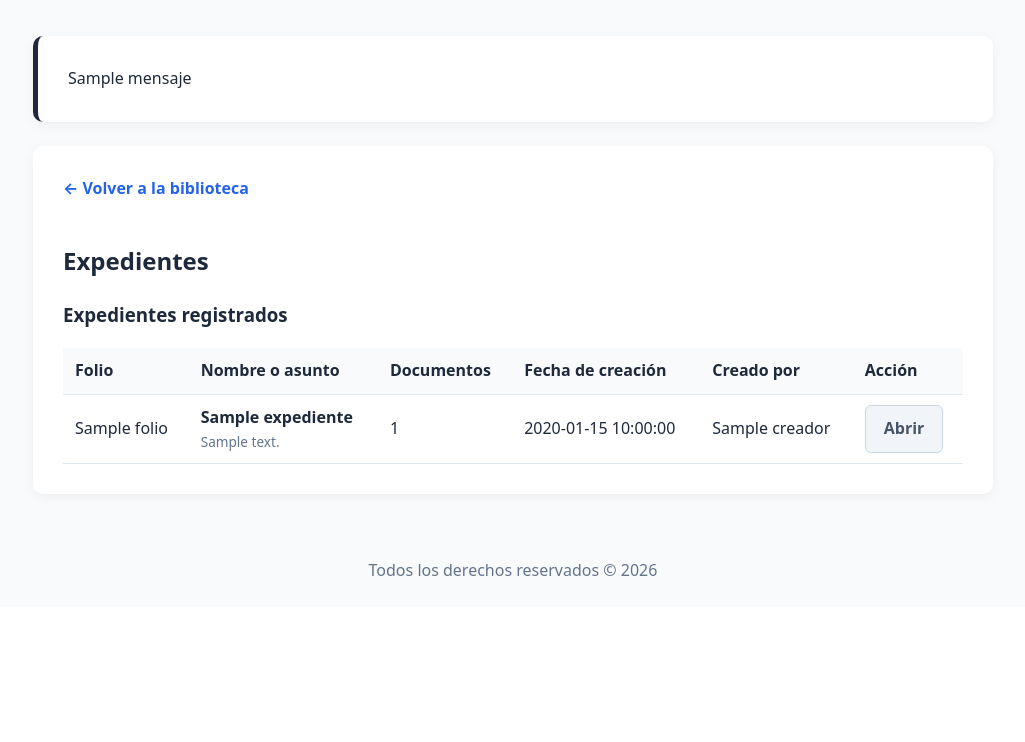
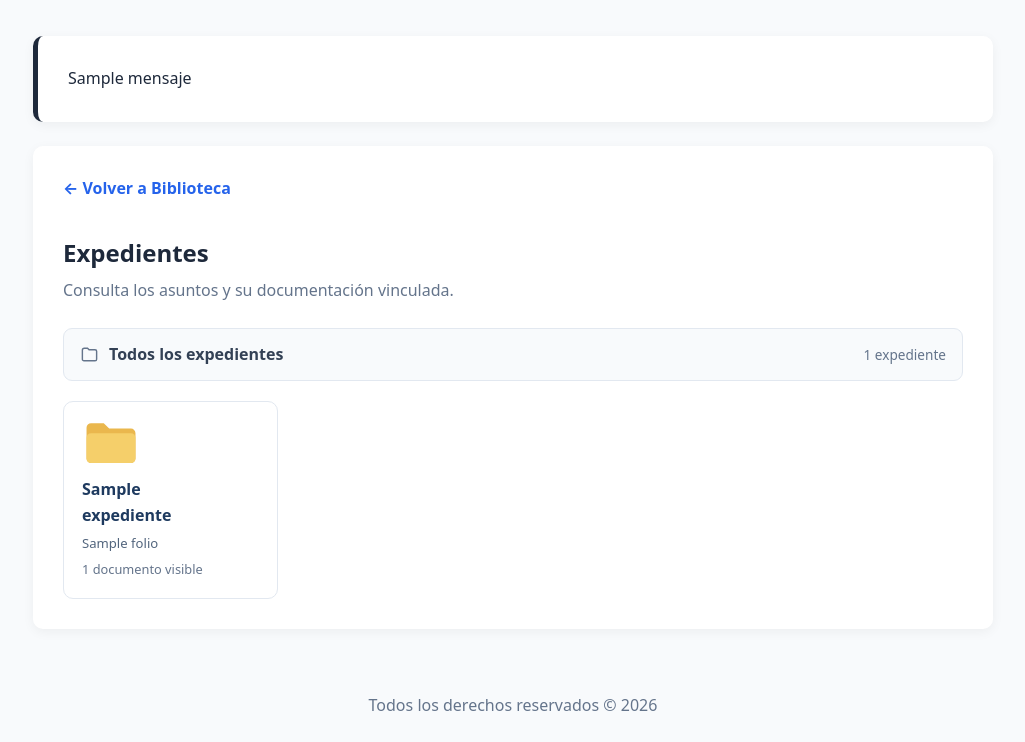
Before and after one commit to emmanuelmendezmndez-web/Gestor-Documental, a FastAPI app: template app/templates/expedientes.html in a window 1280 px wide. Shown: the part 202-944 px from the top of the page, without its empty margins (127-1152 px from the left). Before the commit the page ends 778 px from the top, so only its background shows below. Run offline with FastAPI, Linux system fonts and the light colour scheme; the template is opened without the code that fills it: most values are stand-ins (such as "Sample title", 1, 10 or a date in 2020).

Commit message:
Rediseña expedientes y actualiza ayudas de Clippy

```diff
--- a/app/static/busqueda_asistida.js
+++ b/app/static/busqueda_asistida.js
@@ -283,6 +283,7 @@
         const pantallaActual = () => {
             const ruta = window.location.pathname;
             if (ruta === "/") return "biblioteca";
+            if (ruta === "/expedientes/nuevo") return "expediente_nuevo";
             if (/^\/expedientes\/[^/]+\/?$/.test(ruta)) return "expediente";
             const pantallas = {"/inicio":"inicio", "/buscar":"buscar", "/subir":"subir", "/expedientes":"expedientes", "/papelera":"papelera", "/usuarios":"usuarios", "/cuenta":"cuenta", "/actividad":"actividad"};
             return pantallas[ruta] || "desconocida";
--- a/app/static/catalogo_ayuda_clippy.js
+++ b/app/static/catalogo_ayuda_clippy.js
@@ -3,14 +3,14 @@
     const orientacion = 'Consulta con una persona administradora para obtener orientación sobre esta función.';
     // Pantallas desde las que se admite consultar el catálogo. Es independiente
     // de las pantallas donde se realiza cada acción descrita en una ayuda.
-    const pantallasReconocidas = ['inicio', 'biblioteca', 'buscar', 'subir', 'expedientes', 'expediente', 'papelera', 'usuarios', 'cuenta', 'actividad'];
+    const pantallasReconocidas = ['inicio', 'biblioteca', 'buscar', 'subir', 'expedientes', 'expediente_nuevo', 'expediente', 'papelera', 'usuarios', 'cuenta', 'actividad'];
     // `pantallas` identifica el destino de la ayuda; no restringe dónde se pregunta.
     const catalogo = Object.freeze({
         biblioteca: {pantallas:['biblioteca'], capacidades:['ver'], respuesta:'Abre Biblioteca y combina título, categoría, área o fechas para precisar los resultados.'},
         busqueda: {pantallas:['buscar', 'biblioteca'], capacidades:['ver', 'ver_expedientes'], respuesta:'Escribe el título, folio o número de oficio en la barra superior y pulsa Buscar. También puedes usar los filtros de Biblioteca para precisar los resultados.'},
         subida: {pantallas:['subir'], capacidades:['ver', 'subir'], respuesta:'Abre Subir documento desde el menú, completa título y categoría y selecciona un archivo permitido de hasta 20 MB. Si no tienes área asignada, consulta a una persona administradora.'},
-        expedientes: {pantallas:['expedientes', 'expediente'], capacidades:['ver', 'ver_expedientes'], respuesta:'Abre Expedientes y elige Abrir para consultar la ficha de un asunto.'},
-        gestionar_expedientes: {pantallas:['expedientes'], capacidades:['ver', 'ver_expedientes', 'gestionar_expedientes'], respuesta:'En Expedientes escribe el nombre o asunto y pulsa Crear expediente; SIGED asigna el folio.'},
+        expedientes: {pantallas:['expedientes', 'expediente'], capacidades:['ver', 'ver_expedientes'], respuesta:'En Expedientes abre una carpeta para consultar el asunto y sus documentos visibles.'},
+        gestionar_expedientes: {pantallas:['expedientes', 'expediente_nuevo'], capacidades:['ver', 'ver_expedientes', 'gestionar_expedientes'], respuesta:'En Expedientes pulsa Nuevo expediente, escribe el nombre o asunto y, si deseas, una descripción. Al crearlo se asigna el folio.'},
         vincular_documentos: {pantallas:['expediente'], capacidades:['ver', 'ver_expedientes', 'gestionar_expedientes'], respuesta:'Abre la ficha del expediente, busca documentos, selecciona los que correspondan y pulsa Vincular selección al expediente.'},
         papelera: {pantallas:['papelera'], capacidades:['ver', 'papelera'], respuesta:'Abre Papelera desde el menú para consultar los documentos que ya no aparecen en Biblioteca.'},
         restaurar: {pantallas:['papelera'], capacidades:['ver', 'papelera', 'restaurar'], respuesta:'En Papelera selecciona los documentos y pulsa Restaurar selección para devolverlos a Biblioteca.'},
--- a/app/static/styles-07-expedientes-panel.css
+++ b/app/static/styles-07-expedientes-panel.css
@@ -1,4 +1,33 @@
 /* ---------- Expedientes ---------- */
+
+.explorador-cabecera { display: flex; flex-wrap: wrap; align-items: flex-end; justify-content: space-between; gap: 20px; margin-bottom: 24px; }
+.explorador-cabecera h2 { margin: 12px 0 6px; }
+.explorador-cabecera p { margin: 0; color: #64748b; }
+.expedientes-nuevo { display: inline-flex; align-items: center; gap: 8px; padding: 11px 16px; border-radius: 8px; background: #2563eb; color: #fff; font-weight: 600; text-decoration: none; }
+.expedientes-nuevo:hover { background: #1d4ed8; color: #fff; }
+.expedientes-nuevo:focus-visible, .expediente-abrir:focus-visible { outline: 3px solid #2563eb; outline-offset: 3px; }
+.explorador-ruta { display: flex; align-items: center; gap: 10px; padding: 13px 16px; border: 1px solid #e2e8f0; border-radius: 9px; background: #f8fafc; color: #334155; font-weight: 600; }
+.explorador-ruta svg { width: 19px; height: 19px; fill: none; stroke: #64748b; stroke-width: 1.8; }
+.explorador-total { margin-left: auto; color: #64748b; font-size: .85rem; font-weight: 400; }
+.expedientes-cuadricula { display: grid; grid-template-columns: repeat(auto-fill, minmax(190px, 1fr)); gap: 14px; padding: 20px 0 0; margin: 0; list-style: none; }
+.expediente-carpeta { position: relative; min-width: 0; border: 1px solid #e2e8f0; border-radius: 10px; background: #fff; }
+.expediente-carpeta:hover, .expediente-carpeta:focus-within { border-color: #93c5fd; background: #f8fbff; }
+.expediente-abrir { display: flex; min-height: 185px; flex-direction: column; align-items: flex-start; gap: 5px; padding: 18px 44px 18px 18px; color: #1e293b; text-decoration: none; overflow-wrap: anywhere; }
+.expediente-abrir strong { margin-top: 4px; color: #1e3a5f; }
+.expediente-icono { width: 58px; height: 48px; flex: none; }
+.carpeta-fondo { fill: #eab74d; }
+.carpeta-frente { fill: #f5cf6a; }
+.expediente-folio { color: #52657d; font-size: .82rem; }
+.expediente-cantidad { color: #64748b; font-size: .8rem; }
+.expediente-eliminar { position: absolute; top: 10px; right: 10px; }
+.expedientes-vacio { display: flex; flex-direction: column; align-items: center; padding: 58px 20px; text-align: center; color: #64748b; }
+.expedientes-vacio h3 { margin: 12px 0 4px; color: #334155; }
+.expedientes-vacio p { max-width: 420px; margin: 0; }
+@media (max-width: 480px) {
+    .expedientes-cuadricula { grid-template-columns: repeat(auto-fit, minmax(145px, 1fr)); gap: 10px; }
+    .expediente-abrir { padding-left: 14px; }
+    .explorador-ruta { flex-wrap: wrap; }
+}
 
 .encabezado-biblioteca {
     display: flex;
--- a/app/templates/base.html
+++ b/app/templates/base.html
@@ -86,7 +86,7 @@
                     <nav class="migas-pan" aria-label="Migas de pan">
                         <a href="/inicio">SIGED</a>
                         <span aria-hidden="true">/</span>
-                        <span aria-current="page">{% if pagina == "inicio" %}Panel de control{% elif pagina == "biblioteca" %}Biblioteca{% elif pagina == "buscar" %}Búsqueda global{% elif pagina == "subir" %}Subir documento{% elif pagina == "usuarios" %}Usuarios{% elif pagina == "papelera" %}Papelera{% elif pagina == "actividad" %}Actividad{% elif pagina == "cuenta" %}Mi cuenta{% else %}Panel de control{% endif %}</span>
+                        <span aria-current="page">{% if pagina == "inicio" %}Panel de control{% elif pagina == "biblioteca" %}Biblioteca{% elif pagina == "expedientes" %}Expedientes{% elif pagina == "expediente_nuevo" %}Nuevo expediente{% elif pagina == "buscar" %}Búsqueda global{% elif pagina == "subir" %}Subir documento{% elif pagina == "usuarios" %}Usuarios{% elif pagina == "papelera" %}Papelera{% elif pagina == "actividad" %}Actividad{% elif pagina == "cuenta" %}Mi cuenta{% else %}Panel de control{% endif %}</span>
                     </nav>
                     <span class="topbar-descripcion">Plataforma digital de archivos y control documental institucional</span>
                 </div>
--- a/app/templates/expedientes.html
+++ b/app/templates/expedientes.html
@@ -1,89 +1,47 @@
 {% extends "base.html" %}
 
 {% block contenido %}
-<section class="panel">
-    <a href="/" class="enlace-volver">← Volver a la biblioteca</a>
-    <h2>Expedientes</h2>
-
-    {% if puede("gestionar_expedientes") %}
-    <form action="/expedientes" method="post" class="formulario-expediente" data-clippy-tip="Al guardar, SIGED asignará un folio único. Después podrás abrir la ficha y vincular documentos existentes."><input type="hidden" name="csrf_token" value="{{ csrf_token }}">
-        <h3>Crear expediente</h3>
-        <div class="campo">
-            <label for="titulo-expediente">Nombre o asunto</label>
-            <input type="text" id="titulo-expediente" name="titulo" maxlength="200" data-clippy-read="Nombre del expediente" required>
+<section class="panel explorador-expedientes" aria-labelledby="expedientes-titulo">
+    <header class="explorador-cabecera">
+        <div>
+            <a href="/" class="enlace-volver">← Volver a Biblioteca</a>
+            <h2 id="expedientes-titulo">Expedientes</h2>
+            <p>Consulta los asuntos y su documentación vinculada.</p>
         </div>
-        <div class="campo">
-            <label for="descripcion-expediente">Descripción (opcional)</label>
-            <textarea id="descripcion-expediente" name="descripcion" maxlength="2000" rows="3"></textarea>
-        </div>
-        <button type="submit">Crear expediente</button>
-        <p class="nota">El sistema asignará un folio único automáticamente.</p>
-    </form>
-    {% endif %}
-
-    <h3>Expedientes registrados</h3>
+        {% if puede("gestionar_expedientes") %}
+        <a href="/expedientes/nuevo" class="expedientes-nuevo"><span aria-hidden="true">＋</span> Nuevo expediente</a>
+        {% endif %}
+    </header>
+    <div class="explorador-ruta" aria-label="Ubicación actual">
+        <svg viewBox="0 0 24 24" aria-hidden="true"><path d="M3 6.5A2.5 2.5 0 0 1 5.5 4h4l2 2H19a2 2 0 0 1 2 2v10a2 2 0 0 1-2 2H5a2 2 0 0 1-2-2z"/></svg>
+        <span>Todos los expedientes</span>
+        <span class="explorador-total">{{ expedientes|length }} {{ 'expediente' if expedientes|length == 1 else 'expedientes' }}</span>
+    </div>
     {% if expedientes %}
-    <div class="tabla-scroll">
-        <table>
-            <thead>
-                <tr>
-                    <th scope="col">Folio</th>
-                    <th scope="col">Nombre o asunto</th>
-                    <th scope="col">Documentos</th>
-                    <th scope="col">Fecha de creación</th>
-                    <th scope="col">Creado por</th>
-                    <th scope="col">Acción</th>
-                </tr>
-            </thead>
-            <tbody>
-                {% for expediente in expedientes %}
-                <tr>
-                    <td>{{ expediente["folio"] }}</td>
-                    <td>
-                        <strong>{{ expediente["titulo"] }}</strong>
-                        {% if expediente["descripcion"] %}
-                        <span class="subtexto">{{ expediente["descripcion"] }}</span>
-                        {% endif %}
-                    </td>
-                    <td>{{ expediente["total_documentos"] }}</td>
-                    <td>{{ expediente["fecha_creacion"] }}</td>
-                    <td>{{ expediente["creador"] or "—" }}</td>
-                    <td>
-                        <div class="acciones-formulario">
-                            <a href="/expedientes/{{ expediente['id'] }}" class="boton-secundario">Abrir</a>
-                            {% if puede("gestionar_expedientes") %}
-                            <form
-                                action="/expedientes/{{ expediente['id'] }}/eliminar"
-                                method="post"
-                                class="form-accion-inline"
-                                data-confirm-title="Eliminar expediente"
-                                data-confirm="Se eliminará la ficha de «{{ expediente['folio'] }} — {{ expediente['titulo'] }}» y sus vínculos. Los documentos originales seguirán disponibles en la biblioteca."
-                                data-confirm-label="Eliminar expediente"
-                                data-confirm-tone="danger"
-                            ><input type="hidden" name="csrf_token" value="{{ csrf_token }}">
-                                <button type="submit" class="boton-eliminar" aria-label="Eliminar expediente {{ expediente['folio'] }}" title="Eliminar expediente">
-                                    <svg viewBox="0 0 24 24" width="22" height="22" aria-hidden="true" focusable="false">
-                                        <path
-                                            d="M4 7h16M10 11v6M14 11v6M6 7l1 13h10l1-13M9 7V4h6v3"
-                                            fill="none"
-                                            stroke="currentColor"
-                                            stroke-width="2.2"
-                                            stroke-linecap="round"
-                                            stroke-linejoin="round"
-                                        />
-                                    </svg>
-                                </button>
-                            </form>
-                            {% endif %}
-                        </div>
-                    </td>
-                </tr>
-                {% endfor %}
-            </tbody>
-        </table>
+    <ul class="expedientes-cuadricula" aria-label="Expedientes registrados">
+        {% for expediente in expedientes %}
+        <li class="expediente-carpeta">
+            <a class="expediente-abrir" href="/expedientes/{{ expediente['id'] }}" aria-label="Abrir expediente {{ expediente['folio'] }}: {{ expediente['titulo'] }}">
+                <svg class="expediente-icono" viewBox="0 0 64 52" aria-hidden="true" focusable="false"><path class="carpeta-fondo" d="M5 8a5 5 0 0 1 5-5h14l6 6h24a5 5 0 0 1 5 5v28a5 5 0 0 1-5 5H10a5 5 0 0 1-5-5z"/><path class="carpeta-frente" d="M5 19a5 5 0 0 1 5-5h44a5 5 0 0 1 5 5v23a5 5 0 0 1-5 5H10a5 5 0 0 1-5-5z"/></svg>
+                <strong>{{ expediente['titulo'] }}</strong>
+                <span class="expediente-folio">{{ expediente['folio'] }}</span>
+                <span class="expediente-cantidad">{{ expediente['total_documentos'] }} {{ 'documento visible' if expediente['total_documentos'] == 1 else 'documentos visibles' }}</span>
+            </a>
+            {% if puede("gestionar_expedientes") %}
+            <form action="/expedientes/{{ expediente['id'] }}/eliminar" method="post" class="expediente-eliminar" data-confirm-title="Eliminar expediente" data-confirm="Se eliminará la ficha de «{{ expediente['folio'] }} — {{ expediente['titulo'] }}» y sus vínculos. Los documentos originales seguirán disponibles en la biblioteca." data-confirm-label="Eliminar expediente" data-confirm-tone="danger">
+                <input type="hidden" name="csrf_token" value="{{ csrf_token }}">
+                <button type="submit" class="boton-eliminar" aria-label="Eliminar expediente {{ expediente['folio'] }}" title="Eliminar expediente"><svg viewBox="0 0 24 24" width="20" height="20" aria-hidden="true"><path d="M4 7h16M10 11v6M14 11v6M6 7l1 13h10l1-13M9 7V4h6v3" fill="none" stroke="currentColor" stroke-width="2" stroke-linecap="round" stroke-linejoin="round"/></svg></button>
+            </form>
+            {% endif %}
+        </li>
+        {% endfor %}
+    </ul>
+    {% else %}
+    <div class="expedientes-vacio">
+        <svg class="expediente-icono" viewBox="0 0 64 52" aria-hidden="true"><path class="carpeta-fondo" d="M5 8a5 5 0 0 1 5-5h14l6 6h24a5 5 0 0 1 5 5v28a5 5 0 0 1-5 5H10a5 5 0 0 1-5-5z"/><path class="carpeta-frente" d="M5 19a5 5 0 0 1 5-5h44a5 5 0 0 1 5 5v23a5 5 0 0 1-5 5H10a5 5 0 0 1-5-5z"/></svg>
+        <h3>Aún no hay expedientes</h3>
+        <p>{% if puede('gestionar_expedientes') %}Crea un expediente para reunir documentos relacionados con un asunto.{% else %}Los expedientes aparecerán aquí cuando estén disponibles.{% endif %}</p>
     </div>
-    {% else %}
-    <p>Aún no hay expedientes registrados.</p>
     {% endif %}
 </section>
 {% endblock %}
```
Also changed, not shown: app/rutas_expedientes.py (+18 -4 lines), app/static/clippy_asistente.js (+5 -8 lines), app/templates/expediente_nuevo.html (added, +22 -0 lines), tests/busqueda_asistida.test.js (+8 -0 lines), tests/catalogo_ayuda_clippy.test.js (+9 -0 lines), tests/clippy_coordinacion.test.js (+11 -0 lines), tests/test_explorador_expedientes.py (added, +85 -0 lines).
